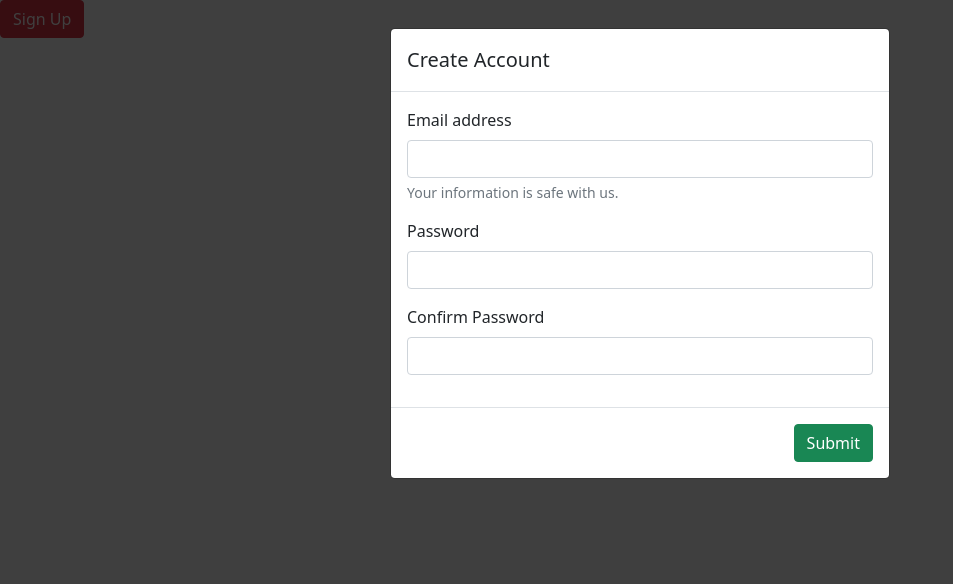
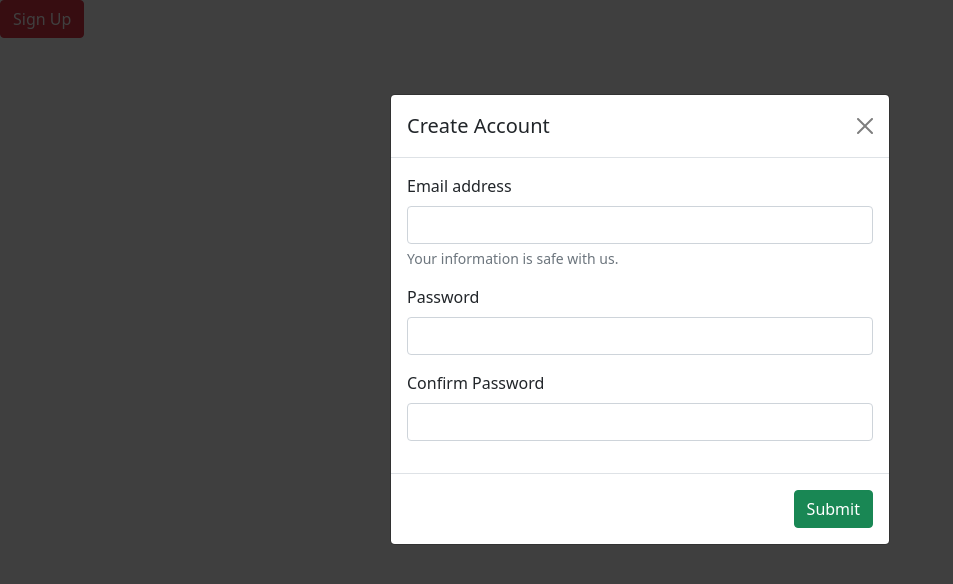
Before and after one commit to acciojob/bootstrap-signup-modal-SurjeetMandal, a website: page main.html in a window 1280 px wide. Both pictures are taken after a click on the button "Sign Up". Shown: the whole page, without its empty margins (0-953 px from the left). Drawn offline with nearby package versions, Linux system fonts and the light colour scheme.

Commit message:
created a submission

```diff
--- a/main.html
+++ b/main.html
@@ -14,12 +14,12 @@
 </button>
 
 <!-- Modal -->
-<div class="modal fade" id="staticBackdrop" data-bs-backdrop="static" data-bs-keyboard="false" tabindex="-1" aria-labelledby="staticBackdropLabel" aria-hidden="true">
+<div class="modal fade modal-dialog modal-dialog-centered" id="staticBackdrop" data-bs-backdrop="static" data-bs-keyboard="false" tabindex="-1" aria-labelledby="staticBackdropLabel" aria-hidden="true">
   <div class="modal-dialog">
     <div class="modal-content">
       <div class="modal-header">
         <h5 class="modal-title" id="staticBackdropLabel">Create Account</h5>
-        <button type="button" class="btn-close close invisible" data-bs-dismiss="modal" aria-label="Close"></button>
+        <button type="button" class="btn-close close visiable" data-bs-dismiss="modal" aria-label="Close"></button>
       </div>
       <div class="modal-body">
 		    <form method="post">
```
